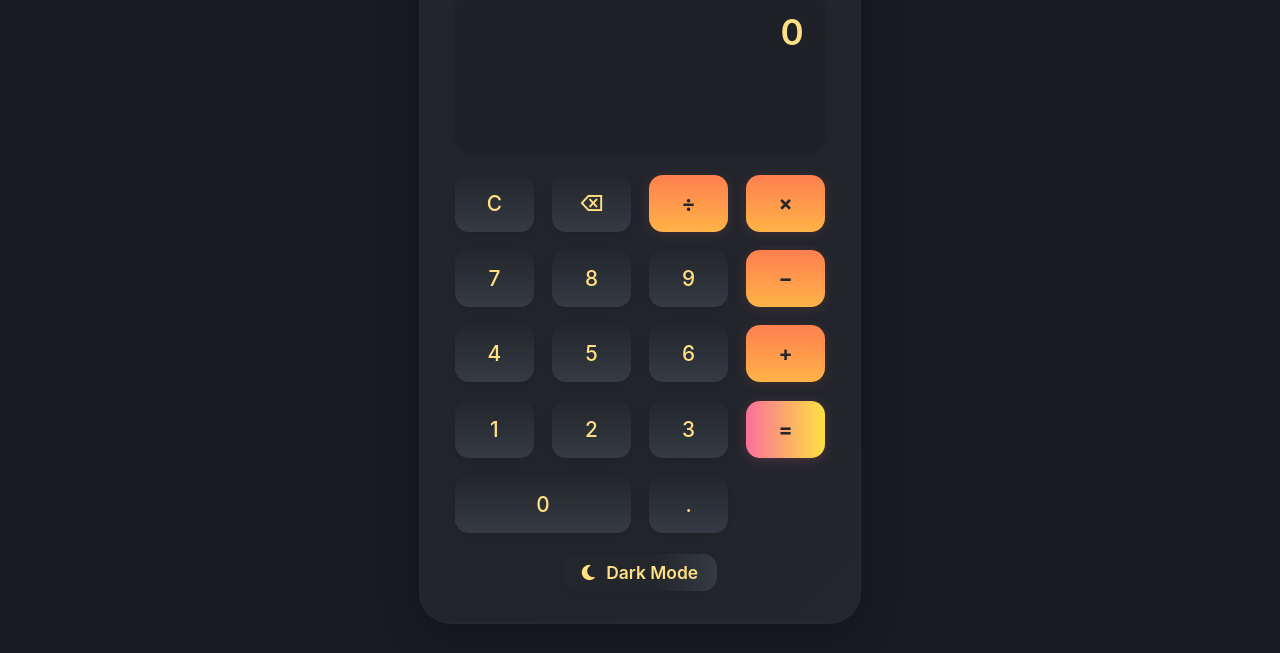
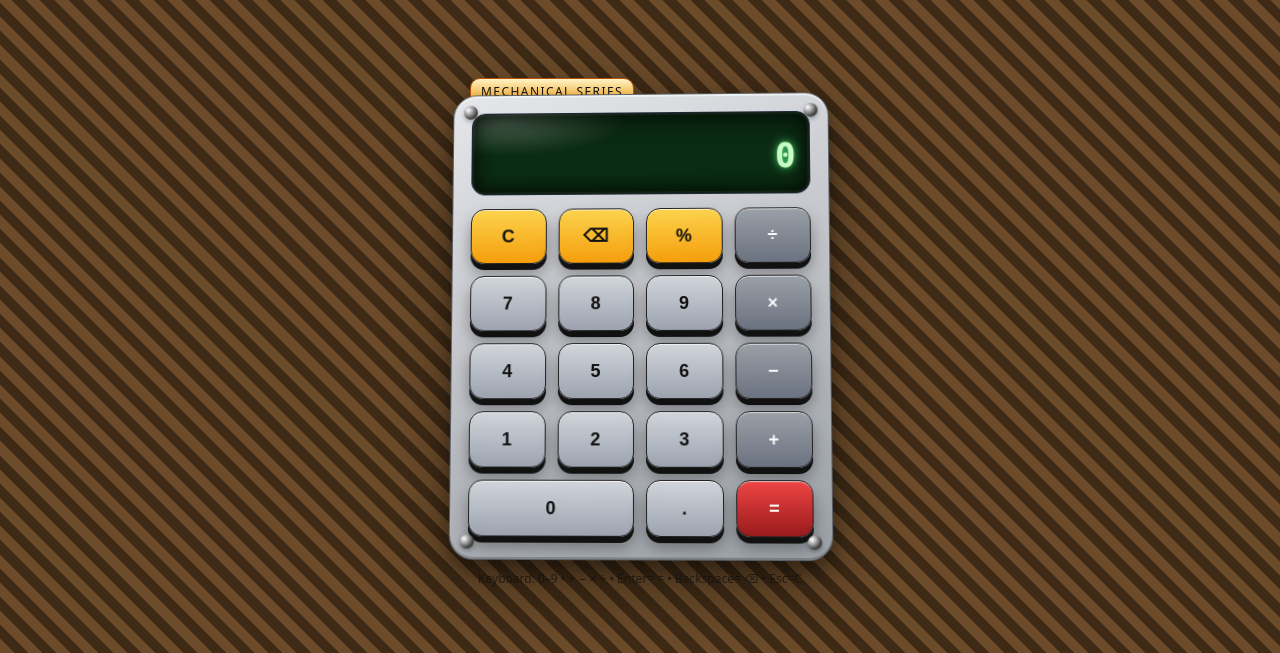
Before and after one commit to mraavesh7292/calculator.-clone, a plain HTML site: page index.html in a window 1280 px wide. Shown: the part 147-800 px from the top of the page. Drawn offline with Linux system fonts and the light colour scheme.

Commit message:
Update index.html

```diff
--- a/index.html
+++ b/index.html
@@ -2,283 +2,268 @@
 <html lang="en">
 <head>
   <meta charset="UTF-8" />
-  <meta name="viewport" content="width=device-width, initial-scale=1.0"/>
-  <title>Calculator by Aavesh</title>
-  <link rel="stylesheet" href="https://cdnjs.cloudflare.com/ajax/libs/font-awesome/6.4.2/css/all.min.css"/>
+  <meta name="viewport" content="width=device-width, initial-scale=1" />
+  <title>Mechanical Calculator</title>
   <style>
-    body {
-      margin: 0;
-      padding: 0;
-      font-family: 'Inter', 'Segoe UI', Arial, sans-serif;
-      background: #181b20;
-      color: #fff;
-      min-height: 100vh;
-      display: flex;
-      align-items: center;
-      justify-content: center;
-      transition: background 0.4s cubic-bezier(.4,0,.2,1);
+    :root{
+      --wood1:#6b4b2a;--wood2:#3e2a15;--wood3:#8b5a2b;
+      --metal1:#e5e7eb;--metal2:#c7c9ce;--metal3:#9aa0a6;--metal-edge:#5c636a;
+      --accent:#d97706;--op:#374151;--eq:#b91c1c;--text:#111827;--screen:#0a3d1a;--screen-glow:#4ade80;
+      --shadow: rgba(0,0,0,.35);
     }
-    .calculator-container {
-      box-shadow: 0 12px 40px rgba(0,0,0,0.22);
-      border-radius: 32px;
-      background: linear-gradient(135deg, rgba(36,38,45,0.97) 65%, #23262b 100%);
-      padding: 2.8rem 2.2rem 2rem 2.2rem;
-      width: 370px;
-      max-width: 98vw;
-      display: flex;
-      flex-direction: column;
-      gap: 1.3rem;
-      border: 1px solid rgba(80,80,80,0.13);
-      transition: background 0.4s, box-shadow 0.4s;
-      position: relative;
-      overflow: hidden;
-    }
-    .calc-header {
-      font-size: 1.65rem;
-      font-weight: 800;
-      letter-spacing: 0.04em;
-      text-align: center;
-      margin-bottom: 0.4rem;
-      padding-bottom: 0.2rem;
-      background: linear-gradient(90deg, #ffe082 40%, #ff7f50 80%, #b983ff 100%);
-      -webkit-background-clip: text;
-      -webkit-text-fill-color: transparent;
-      background-clip: text;
-      text-fill-color: transparent;
-      text-shadow: 0 2px 14px rgba(0,0,0,0.18);
-      transition: color 0.4s, text-shadow 0.4s;
-      user-select: none;
-      border-bottom: 2px solid #ffe08233;
-    }
-    .premium-badge {
-      position: absolute;
-      top: 18px;
-      right: 25px;
-      background: linear-gradient(90deg, #ffe082 60%, #ff7f50 100%);
-      color: #23262b;
-      font-size: 0.83rem;
-      font-weight: 700;
-      padding: 0.25em 0.9em;
-      border-radius: 18px;
-      box-shadow: 0 2px 18px #ffe08244;
-      letter-spacing: 0.08em;
-      border: 1.5px solid #ffb347;
-      z-index: 2;
-      font-family: inherit;
-      filter: drop-shadow(0 2px 8px #ff7f502c);
-      text-shadow: none;
-      user-select: none;
-    }
-    .display {
-      background: rgba(0,0,0,0.11);
-      border-radius: 18px;
-      padding: 1.2rem;
-      font-size: 2.2rem;
-      color: #ffe082;
-      box-shadow: 0 1px 4px rgba(0,0,0,0.07);
-      min-height: 3.5em;
-      letter-spacing: 0.06em;
-      text-align: right;
-      transition: background 0.4s, color 0.4s;
-      user-select: none;
-      font-weight: 600;
-    }
-    .buttons {
-      display: grid;
-      grid-template-columns: repeat(4, 1fr);
-      gap: 1.15rem;
-    }
-    button {
-      font-size: 1.3rem;
-      border: none;
-      border-radius: 14px;
-      padding: 1rem 0;
-      background: linear-gradient(180deg, #23262b 0%, #353a44 100%);
-      color: #ffe082;
-      cursor: pointer;
-      box-shadow: 0 2px 8px rgba(0,0,0,0.11);
-      transition: background 0.4s, color 0.4s, box-shadow 0.3s, transform 0.2s;
-      font-family: inherit;
-      outline: none;
-      font-weight: 500;
-    }
-    button:active {
-      background: #41444c;
-      box-shadow: none;
-      color: #ff7f50;
-      transform: scale(0.96);
-    }
-    .operator {
-      background: linear-gradient(180deg, #ff7f50 0%, #ffb347 100%);
-      color: #23262b;
-      font-weight: 700;
-      box-shadow: 0 2px 12px rgba(255,127,80,0.13);
-    }
-    .equals {
-      background: linear-gradient(90deg, #fa709a 0%, #fee140 100%);
-      color: #23262b;
-      font-weight: 700;
-      box-shadow: 0 2px 12px #fa709a33;
-    }
-    .theme-toggle {
-      display: flex;
-      align-items: center;
-      gap: 0.7rem;
-      margin: 0 auto;
-      background: linear-gradient(90deg, #23262b 60%, #353a44 100%);
-      border: none;
-      color: #ffe082;
-      font-size: 1.09rem;
-      cursor: pointer;
-      transition: color 0.3s, background 0.4s;
-      padding: 0.5rem 1.2rem;
-      border-radius: 14px;
-      font-weight: 600;
-      box-shadow: 0 2px 8px #181b2022;
-      outline: none;
-    }
-    .theme-toggle:active {
-      color: #ff7f50;
-      background: #41444c;
+    *{box-sizing:border-box}
+    html,body{height:100%}
+    body{
+      margin:0; font-family: system-ui, -apple-system, Segoe UI, Roboto, Ubuntu, Cantarell, Noto Sans, Arial, "Apple Color Emoji","Segoe UI Emoji";
+      background: repeating-linear-gradient(45deg,var(--wood1) 0,var(--wood1) 10px,var(--wood2) 10px,var(--wood2) 20px), radial-gradient(circle at 20% 10%, rgba(255,255,255,.06), transparent 60%);
+      color:var(--text);
+      display:grid; place-items:center; padding:24px;
     }
 
-    /* Light mode styles */
-    body.light {
-      background: linear-gradient(135deg, #f0f4fa 0%, #e7ecf0 100%);
-      color: #23262b;
+    .calc-wrap{
+      position:relative;
+      width:min(92vw, 380px);
+      filter: drop-shadow(0 22px 32px var(--shadow));
+      perspective: 1200px;
     }
-    body.light .calculator-container {
-      background: linear-gradient(135deg, #fffbe9 70%, #f5f8fb 100%);
-      box-shadow: 0 12px 40px #b983ff33;
-      border: 1px solid #e0e7ef;
+
+    .calculator{
+      background: linear-gradient(160deg, var(--metal1), var(--metal2) 40%, var(--metal3));
+      border-radius:24px; padding:18px 18px 22px; border:1px solid var(--metal-edge);
+      box-shadow:
+        inset 0 2px 0 rgba(255,255,255,.6),
+        inset 0 -2px 0 rgba(0,0,0,.2),
+        0 10px 20px var(--shadow);
+      transform: rotateX(4deg) rotateY(-2deg);
     }
-    body.light .calc-header {
-      background: linear-gradient(90deg, #ffe082 40%, #ff7f50 80%, #b983ff 100%);
-      -webkit-background-clip: text;
-      -webkit-text-fill-color: transparent;
-      background-clip: text;
-      text-fill-color: transparent;
-      text-shadow: 0 2px 14px #b983ff22;
-      border-bottom: 2px solid #ffb34722;
+
+    .badge{
+      position:absolute; top:-12px; left:20px; font-size:12px; letter-spacing:.12em; color:#111;
+      background:linear-gradient(180deg,#fef3c7,#f59e0b); border:1px solid #b45309; border-radius:10px; padding:4px 10px;
+      box-shadow:0 6px 12px rgba(0,0,0,.25);
+      user-select:none;
     }
-    body.light .premium-badge {
-      background: linear-gradient(90deg, #ffe082 60%, #ff7f50 100%);
-      color: #23262b;
-      border: 1.5px solid #ffb347;
-      box-shadow: 0 2px 18px #ffe08244;
-      filter: drop-shadow(0 2px 8px #ff7f5033);
+
+    .screen{
+      background: radial-gradient(120% 140% at 10% 10%, rgba(255,255,255,.25), transparent 30%), #0b2b12;
+      border:1px solid #1f2937; border-radius:14px; height:84px; padding:10px 14px; margin-bottom:14px;
+      box-shadow: inset 0 0 0 2px rgba(255,255,255,.05), inset 0 8px 22px rgba(0,0,0,.6), inset 0 -6px 16px rgba(0,0,0,.55);
+      display:flex; flex-direction:column; justify-content:center; gap:6px;
+      color:#c7f9cc; text-shadow:0 0 8px var(--screen-glow), 0 0 2px #9ef01a;
+      overflow:hidden;
     }
-    body.light .display {
-      background: rgba(220,228,240, 0.7);
-      color: #ff7f50;
-      box-shadow: 0 1px 4px #b983ff18;
+    .screen .history{opacity:.6; font: 600 14px/1.1 ui-monospace, SFMono-Regular, Menlo, Monaco, Consolas, monospace; white-space:nowrap; overflow:hidden; text-overflow:ellipsis}
+    .screen .value{font:700 34px/1 ui-monospace, SFMono-Regular, Menlo, Monaco, Consolas, monospace; display:flex; justify-content:flex-end; align-items:flex-end;}
+    .screen .value span{display:inline-block; transform-origin: bottom; animation: flipIn .22s ease both}
+    @keyframes flipIn{from{transform: rotateX(90deg); opacity:.2} to{transform: rotateX(0); opacity:1}}
+
+    .keygrid{display:grid; grid-template-columns: repeat(4, 1fr); gap:12px}
+
+    .key{
+      position:relative; height:56px; border-radius:14px; font-weight:800; font-size:18px; letter-spacing:.02em;
+      border:1px solid #222; cursor:pointer; user-select:none;
+      background: linear-gradient(180deg, #d1d5db, #9ca3af); color:#111;
+      box-shadow: 0 6px 0 #111, 0 10px 16px rgba(0,0,0,.35), inset 0 1px 0 rgba(255,255,255,.7);
+      display:flex; align-items:center; justify-content:center;
+      transition: transform .06s ease, box-shadow .06s ease, filter .2s ease;
     }
-    body.light button {
-      background: linear-gradient(180deg, #f5f8fb 0%, #ffe082 100%);
-      color: #23262b;
-      box-shadow: 0 2px 8px #b983ff18;
+    .key.op { background: linear-gradient(180deg, #9aa0a6, #6b7280); color:#f9fafb }
+    .key.fn { background: linear-gradient(180deg, #fcd34d, #f59e0b) }
+    .key.eq { background: linear-gradient(180deg, #ef4444, #991b1b); color:#fff }
+
+    .key:active, .key.pressed{
+      transform: translateY(4px) scale(.99) rotateX(1.5deg);
+      box-shadow: 0 2px 0 #111, 0 6px 10px rgba(0,0,0,.35), inset 0 1px 0 rgba(255,255,255,.5);
+      filter: brightness(.98);
     }
-    body.light button:active {
-      background: #ffe082;
-      color: #ff7f50;
+
+    .key.wobble{ animation: wob .18s ease-out }
+    @keyframes wob{ 0%{transform: translateY(0) rotateZ(0)} 35%{transform: translateY(1px) rotateZ(-.8deg)} 70%{transform: translateY(0) rotateZ(.6deg)} 100%{transform: none}}
+
+    .row-span-2{ grid-row: span 2 / span 2 }
+    .col-span-2{ grid-column: span 2 / span 2 }
+
+    .footer{
+      margin-top:12px; font-size:12px; text-align:center; color:#111; opacity:.75; user-select:none
     }
-    body.light .operator {
-      background: linear-gradient(180deg, #ffe082 0%, #ffb347 100%);
-      color: #23262b;
-      box-shadow: 0 2px 12px #ffe0821a;
+    .screw{
+      width:14px;height:14px; border-radius:50%; background: radial-gradient(circle at 30% 30%, #fff, #aaa 30%, #444 65%);
+      position:absolute; filter: drop-shadow(0 2px 2px rgba(0,0,0,.3));
     }
-    body.light .equals {
-      background: linear-gradient(90deg, #f7c4e0 0%, #ffe87a 100%);
-      color: #23262b;
-      box-shadow: 0 2px 12px #ffe87a33;
-    }
-    body.light .theme-toggle {
-      color: #ff7f50;
-      background: linear-gradient(90deg, #f5f8fb 60%, #ffe082 100%);
-      border: 1px solid #e0e7ef;
-      box-shadow: 0 2px 8px #ffe08233;
-    }
-    body.light .theme-toggle:active {
-      color: #ffe082;
-      background: #ffe082;
+    .screw.tl{top:10px; left:10px}
+    .screw.tr{top:10px; right:10px}
+    .screw.bl{bottom:10px; left:10px}
+    .screw.br{bottom:10px; right:10px}
+
+    /* Responsive tweaks */
+    @media (max-width: 380px){
+      .key{height:52px; font-size:17px}
+      .screen{height:78px}
+      .screen .value{font-size:30px}
     }
   </style>
 </head>
 <body>
-  <div class="calculator-container">
-    <div class="premium-badge">Premium</div>
-    <div class="calc-header">Calculator by Aavesh</div>
-    <div class="display" id="display">0</div>
-    <div class="buttons">
-      <button onclick="clearDisplay()">C</button>
-      <button onclick="backspace()">⌫</button>
-      <button class="operator" onclick="insert('÷')">÷</button>
-      <button class="operator" onclick="insert('×')">×</button>
-      <button onclick="insert('7')">7</button>
-      <button onclick="insert('8')">8</button>
-      <button onclick="insert('9')">9</button>
-      <button class="operator" onclick="insert('−')">−</button>
-      <button onclick="insert('4')">4</button>
-      <button onclick="insert('5')">5</button>
-      <button onclick="insert('6')">6</button>
-      <button class="operator" onclick="insert('+')">+</button>
-      <button onclick="insert('1')">1</button>
-      <button onclick="insert('2')">2</button>
-      <button onclick="insert('3')">3</button>
-      <button class="equals" onclick="calculateResult()">=</button>
-      <button style="grid-column: span 2;" onclick="insert('0')">0</button>
-      <button onclick="insert('.')">.</button>
+  <h1>Calculator by Aavesh</h1>
+  <div class="calc-wrap">
+    <div class="badge">MECHANICAL SERIES</div>
+    <div class="calculator" role="application" aria-label="Mechanical calculator">
+      <div class="screw tl" aria-hidden="true"></div>
+      <div class="screw tr" aria-hidden="true"></div>
+      <div class="screen" aria-live="polite">
+        <div class="history" id="history"> </div>
+        <div class="value" id="display">0</div>
+      </div>
+      <div class="keygrid" id="keys">
+        <button class="key fn" data-key="C" aria-label="Clear">C</button>
+        <button class="key fn" data-key="⌫" aria-label="Backspace">⌫</button>
+        <button class="key fn" data-key="%" aria-label="Percent">%</button>
+        <button class="key op" data-key="/" aria-label="Divide">÷</button>
+
+        <button class="key" data-key="7">7</button>
+        <button class="key" data-key="8">8</button>
+        <button class="key" data-key="9">9</button>
+        <button class="key op" data-key="*" aria-label="Multiply">×</button>
+
+        <button class="key" data-key="4">4</button>
+        <button class="key" data-key="5">5</button>
+        <button class="key" data-key="6">6</button>
+        <button class="key op" data-key="-" aria-label="Subtract">−</button>
+
+        <button class="key" data-key="1">1</button>
+        <button class="key" data-key="2">2</button>
+        <button class="key" data-key="3">3</button>
+        <button class="key op" data-key="+" aria-label="Add">+</button>
+
+        <button class="key col-span-2" data-key="0">0</button>
+        <button class="key" data-key=".">.</button>
+        <button class="key eq" data-key="=" aria-label="Equals">=</button>
+      </div>
+      <div class="screw bl" aria-hidden="true"></div>
+      <div class="screw br" aria-hidden="true"></div>
     </div>
-    <button class="theme-toggle" onclick="toggleTheme()">
-      <i class="fa-solid fa-moon"></i> <span>Dark Mode</span>
-    </button>
+    <div class="footer">Keyboard: 0–9 • + − × ÷ • Enter= = • Backspace= ⌫ • Esc=C</div>
   </div>
+
   <script>
-    const display = document.getElementById("display");
-    function insert(value) {
-      if (display.innerText === "0" || display.innerText === "Error") {
-        display.innerText = value;
-      } else {
-        display.innerText += value;
+    // Simple mechanical click using Web Audio (no external files)
+    let audioCtx;
+    function clickSound(){
+      try{
+        audioCtx = audioCtx || new (window.AudioContext||window.webkitAudioContext)();
+        const o = audioCtx.createOscillator();
+        const g = audioCtx.createGain();
+        o.type = 'square'; o.frequency.value = 220;
+        g.gain.setValueAtTime(0.15, audioCtx.currentTime);
+        g.gain.exponentialRampToValueAtTime(0.0001, audioCtx.currentTime + 0.06);
+        o.connect(g); g.connect(audioCtx.destination); o.start(); o.stop(audioCtx.currentTime + 0.07);
+      }catch(e){}
+    }
+
+    const display = document.getElementById('display');
+    const history = document.getElementById('history');
+    const keys = document.getElementById('keys');
+
+    let current = '0';
+    let previous = null;
+    let operator = null;
+    let justEvaluated = false;
+
+    function updateDisplay(){
+      // Flip-in animation for last char
+      display.innerHTML = '';
+      const text = current;
+      // limit digits for overflow
+      const maxLen = 14;
+      let trimmed = text;
+      if (text.replace('-', '').length > maxLen){
+        // switch to exponential if too long
+        const num = Number(text);
+        trimmed = isFinite(num) ? num.toExponential(6) : 'Error';
+      }
+      for(const ch of trimmed.toString()){
+        const span = document.createElement('span');
+        span.textContent = ch; display.appendChild(span);
       }
     }
-    function clearDisplay() {
-      display.innerText = "0";
+
+    function setHistory(){
+      history.textContent = `${previous!==null ? previous : ''} ${operator? operatorSymbol(operator): ''}`.trim();
     }
-    function backspace() {
-      let txt = display.innerText;
-      if (txt.length > 1 && txt !== "Error") {
-        display.innerText = txt.slice(0, -1);
-      } else {
-        display.innerText = "0";
+
+    function operatorSymbol(op){
+      return op === '*' ? '×' : op === '/' ? '÷' : op;
+    }
+
+    function press(key, fromKeyboard=false){
+      const btn = [...document.querySelectorAll('.key')].find(b => b.dataset.key===key);
+      if(btn){
+        btn.classList.add('pressed','wobble');
+        setTimeout(()=>btn.classList.remove('pressed'),100);
+        setTimeout(()=>btn.classList.remove('wobble'),200);
       }
+      clickSound();
+
+      if (/^[0-9]$/.test(key)){
+        if (current === '0' || justEvaluated){ current = key; justEvaluated=false; }
+        else { current += key; }
+      } else if (key === '.'){
+        if (justEvaluated){ current = '0.'; justEvaluated=false; return updateDisplay(); }
+        if (!current.includes('.')) current += '.';
+      } else if (['+','-','*','/'].includes(key)){
+        if (previous !== null && operator && !justEvaluated){
+          current = compute(previous, current, operator);
+        }
+        previous = current; operator = key; current = '0'; justEvaluated=false; setHistory();
+      } else if (key === '='){
+        if (operator && previous !== null){
+          current = compute(previous, current, operator);
+          previous = null; operator = null; justEvaluated=true; setHistory();
+        }
+      } else if (key === 'C'){
+        current = '0'; previous=null; operator=null; justEvaluated=false; setHistory();
+      } else if (key === '⌫'){
+        if (justEvaluated){ current='0'; justEvaluated=false; }
+        else current = current.length>1 ? current.slice(0,-1) : '0';
+      } else if (key === '%'){
+        const num = Number(current);
+        if (isFinite(num)) current = (num/100).toString();
+      }
+      updateDisplay();
     }
-    function calculateResult() {
-      try {
-        let expression = display.innerText
-          .replace(/×/g, "*")
-          .replace(/÷/g, "/")
-          .replace(/−/g, "-");
-        let result = eval(expression);
-        if (result === Infinity || isNaN(result)) {
-          display.innerText = "Error";
-        } else {
-          display.innerText = result;
-        }
-      } catch {
-        display.innerText = "Error";
+
+    function compute(aStr, bStr, op){
+      const a = Number(aStr); const b = Number(bStr);
+      let res = 0;
+      switch(op){
+        case '+': res = a + b; break;
+        case '-': res = a - b; break;
+        case '*': res = a * b; break;
+        case '/': res = b===0 ? NaN : a / b; break;
       }
+      if (!isFinite(res)) return 'Error';
+      // Trim trailing zeros
+      const out = parseFloat(res.toFixed(12)).toString();
+      return out;
     }
-    function toggleTheme() {
-      document.body.classList.toggle("light");
-      const btn = document.querySelector(".theme-toggle");
-      const isLight = document.body.classList.contains("light");
-      if (isLight) {
-        btn.innerHTML = `<i class="fa-solid fa-sun"></i> <span>Light Mode</span>`;
-      } else {
-        btn.innerHTML = `<i class="fa-solid fa-moon"></i> <span>Dark Mode</span>`;
-      }
-    }
+
+    // Mouse / touch
+    keys.addEventListener('click', (e)=>{
+      const btn = e.target.closest('.key'); if(!btn) return;
+      press(btn.dataset.key);
+    });
+
+    // Keyboard support
+    const allowed = new Set(['0','1','2','3','4','5','6','7','8','9','.','+','-','*','/','%']);
+    window.addEventListener('keydown', (e)=>{
+      if (e.key === 'Enter' || e.key === '='){ e.preventDefault(); press('='); return; }
+      if (e.key === 'Escape'){ e.preventDefault(); press('C'); return; }
+      if (e.key === 'Backspace'){ e.preventDefault(); press('⌫'); return; }
+      if (allowed.has(e.key)) { e.preventDefault(); press(e.key, true); }
+    });
+
+    // Init
+    updateDisplay(); setHistory();
   </script>
 </body>
 </html>
```
